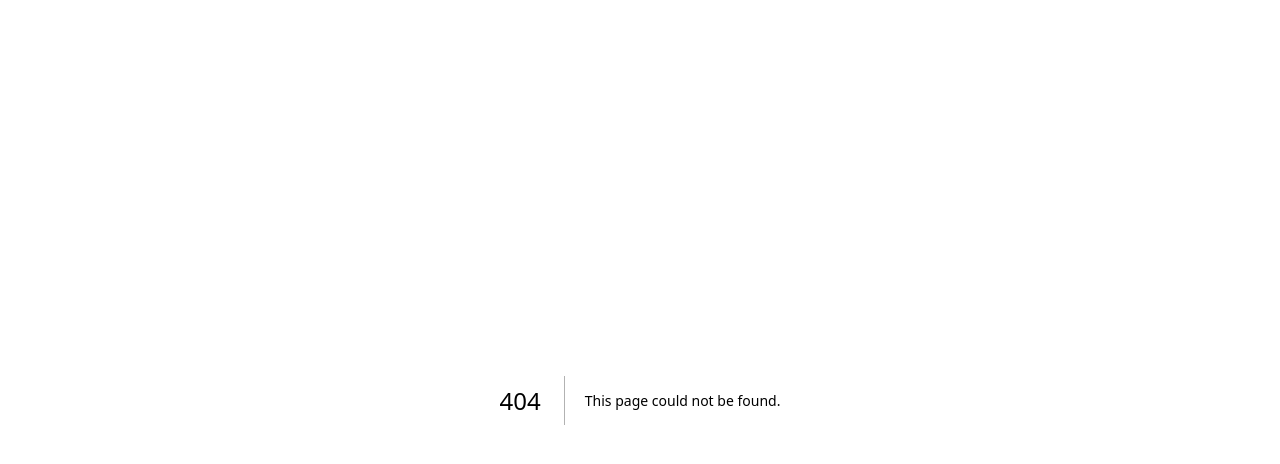
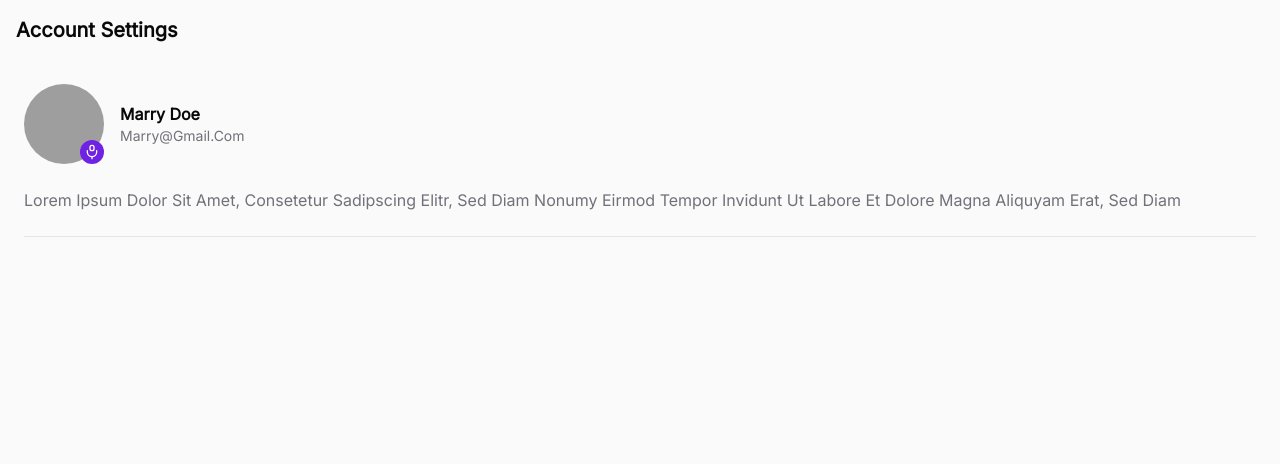
Before and after one commit to prat-dev/popx, a Next.js app: page /account in a window 1280 px wide. Before the commit this address had no page. Shown: the top 464 px of the page. Built offline with nearby package versions, Linux system fonts and the light colour scheme; grey boxes are pictures that could not be loaded.

Commit message:
4th page

```diff
--- /dev/null
+++ b/src/app/account/page.tsx
@@ -0,0 +1,36 @@
+
+import { Avatar, AvatarFallback, AvatarImage } from "@/components/ui/avatar";
+import { Separator } from "@/components/ui/separator";
+
+export default function AccountPage() {
+  return (
+    <div className="flex min-h-screen flex-col bg-background">
+      <header className="p-4">
+        <h1 className="text-xl font-bold text-foreground">Account Settings</h1>
+      </header>
+      <main className="flex-grow p-4 md:p-6">
+        <div className="flex items-center gap-4">
+          <div className="relative">
+            <Avatar className="h-20 w-20">
+              <AvatarImage src="https://picsum.photos/200/200" alt="Marry Doe" data-ai-hint="woman smiling" />
+              <AvatarFallback>MD</AvatarFallback>
+            </Avatar>
+            <div className="absolute bottom-0 right-0 rounded-full bg-primary p-1">
+                <svg xmlns="http://www.w3.org/2000/svg" width="16" height="16" viewBox="0 0 24 24" fill="none" stroke="currentColor" strokeWidth="2" strokeLinecap="round" strokeLinejoin="round" className="text-primary-foreground"><path d="M12 2a3 3 0 0 0-3 3v2a3 3 0 0 0 6 0V5a3 3 0 0 0-3-3Z"/><path d="M19 10v2a7 7 0 0 1-14 0v-2"/><path d="M12 19v3"/></svg>
+            </div>
+          </div>
+          <div>
+            <h2 className="font-bold text-foreground">Marry Doe</h2>
+            <p className="text-sm text-muted-foreground">Marry@Gmail.Com</p>
+          </div>
+        </div>
+        <div className="mt-6">
+            <p className="text-muted-foreground">
+                Lorem Ipsum Dolor Sit Amet, Consetetur Sadipscing Elitr, Sed Diam Nonumy Eirmod Tempor Invidunt Ut Labore Et Dolore Magna Aliquyam Erat, Sed Diam
+            </p>
+        </div>
+        <Separator className="my-6" />
+      </main>
+    </div>
+  );
+}
--- a/src/app/login/page.tsx
+++ b/src/app/login/page.tsx
@@ -1,6 +1,7 @@
 import { Button } from '@/components/ui/button';
 import { Input } from '@/components/ui/input';
 import { Label } from '@/components/ui/label';
+import Link from 'next/link';
 
 export default function LoginPage() {
   return (
@@ -25,7 +26,9 @@ export default function LoginPage() {
       </div>
        <div className="flex-grow"></div>
       <div className="w-full max-w-sm space-y-2">
-        <Button variant="secondary" className="w-full bg-muted text-muted-foreground">Login</Button>
+        <Button asChild variant="secondary" className="w-full bg-muted text-muted-foreground">
+          <Link href="/account">Login</Link>
+        </Button>
       </div>
     </div>
   );
--- a/src/app/register/page.tsx
+++ b/src/app/register/page.tsx
@@ -2,6 +2,7 @@ import { Button } from '@/components/ui/button';
 import { Input } from '@/components/ui/input';
 import { Label } from '@/components/ui/label';
 import { RadioGroup, RadioGroupItem } from '@/components/ui/radio-group';
+import Link from 'next/link';
 
 export default function RegisterPage() {
   const RequiredLabel = ({ htmlFor, children }: { htmlFor: string, children: React.ReactNode }) => (
@@ -56,7 +57,9 @@ export default function RegisterPage() {
       </div>
       <div className="flex-grow"></div>
       <div className="w-full max-w-sm">
-        <Button className="w-full">Create Account</Button>
+        <Button asChild className="w-full">
+            <Link href="/account">Create Account</Link>
+        </Button>
       </div>
     </div>
   );
```
